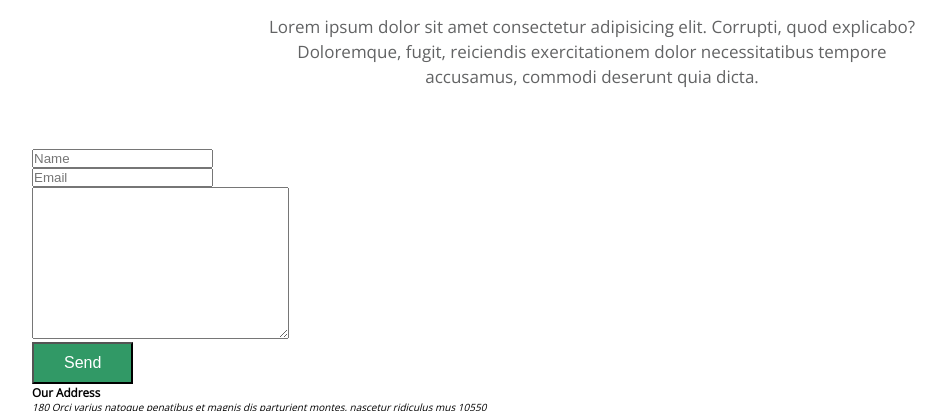
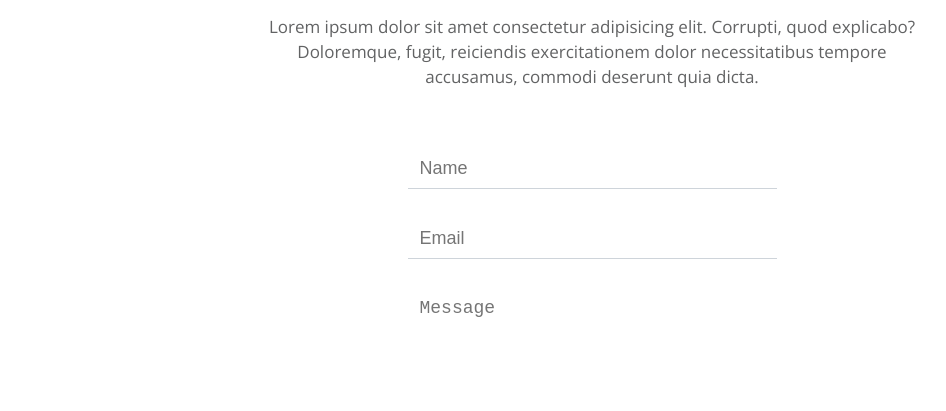
Before and after one commit to NowakArtur97/Simple-House, a plain HTML site: page Simple House/contact.html in a window 1280 px wide. Shown: the part 579-990 px from the top of the page, without its empty margins (48-994 px from the left). Drawn offline with nearby package versions, Linux system fonts and the light colour scheme.

Commit message:
Style Contact Form

```diff
--- a/Simple House/contact.html
+++ b/Simple House/contact.html
@@ -48,15 +48,15 @@
         <div class="contact_container">
             <form class="contact_form">
                 <div class="contact_form__group">
-                    <input type="text" name="name" placeholder="Name" class="contact_form__input" required>
+                    <input type="text" name="name" placeholder="Name" class="contact_form__item" required>
                 </div>
                 <div class="contact_form__group">
-                    <input type="email" name="email" placeholder="Email" class="contact_form__input" required>
+                    <input type="email" name="email" placeholder="Email" class="contact_form__item" required>
                 </div>
                 <div class="contact_form__group">
-                    <textarea name="message" cols="30" rows="10" required></textarea>
+                    <textarea name="message" cols="30" rows="5" placeholder="Message" class="contact_form__item contact_form__textarea" required></textarea>
                 </div>
-                <div class="contact_form__group">
+                <div class="contact_form__group contact_form__group--last">
                     <button class="button_primary button_primary--green">
                         Send
                     </button>
--- a/Simple House/style.css
+++ b/Simple House/style.css
@@ -470,6 +470,51 @@ body {
   }
 }
 
+.contact_container {
+  display: flex;
+  flex-direction: column;
+  justify-content: center;
+  align-items: center;
+
+  padding: 0 15px;
+}
+
+.contact_form {
+  display: flex;
+  flex-direction: column;
+  justify-content: center;
+  align-items: center;
+}
+
+.contact_form__group {
+  width: 100%;
+
+  margin-bottom: 30px;
+}
+
+.contact_form__group--last {
+  display: flex;
+  justify-content: flex-end;
+  align-items: center;
+}
+
+.contact_form__item {
+  display: block;
+  width: 100%;
+  padding: 6px 12px;
+  border: none;
+  border-bottom: 1px solid #ced4da;
+
+  color: #626364;
+  font-size: 1.8rem;
+  font-weight: 400;
+  line-height: 1.5;
+}
+
+.contact_form__textarea {
+  font-family: monospace;
+}
+
 .footer {
   margin: 0px auto 10px;
   padding: 10px 15px;
```
